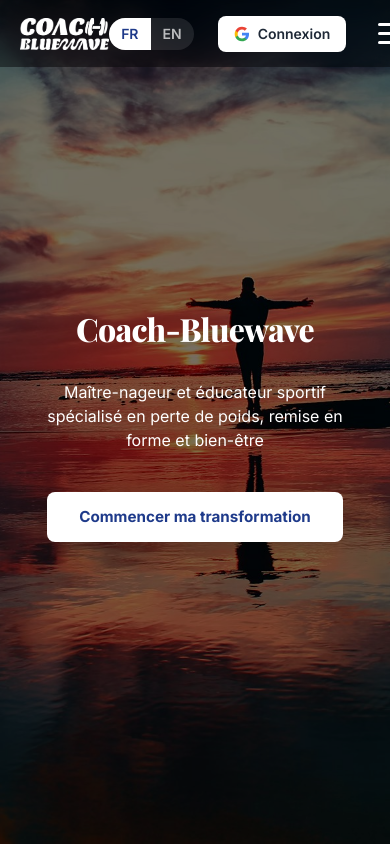
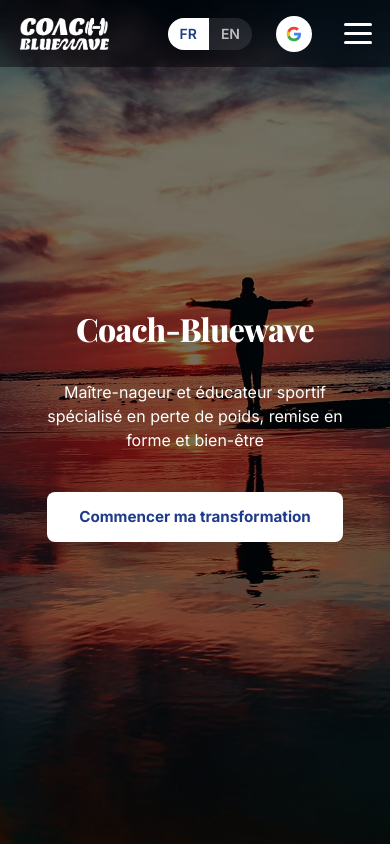
Before and after one commit to Unvodka/Coaching-and-Sport, a Next.js app: page / in a window 390 px wide. Shown: the top 844 px of the page. Built offline with nearby package versions, Linux system fonts and the light colour scheme; no server answers.

Commit message:
Hide sign-in text on mobile, show Google icon only
On small screens the login button now displays just the Google icon
as a compact circle button, keeping the full text on desktop.

Co-Authored-By: Claude Opus 4.6 <noreply@anthropic.com>

```diff
--- a/components/AuthButton.tsx
+++ b/components/AuthButton.tsx
@@ -42,7 +42,7 @@ export default function AuthButton() {
     return (
       <button
         onClick={handleSignIn}
-        className="flex items-center gap-2 bg-white text-gray-800 px-4 py-2 rounded-lg font-semibold text-sm hover:bg-gray-100 transition-colors"
+        className="flex items-center gap-2 bg-white text-gray-800 px-4 py-2 rounded-lg font-semibold text-sm hover:bg-gray-100 transition-colors max-md:px-2.5 max-md:py-2.5 max-md:rounded-full"
       >
         <svg className="w-4 h-4" viewBox="0 0 24 24">
           <path
@@ -62,7 +62,7 @@ export default function AuthButton() {
             d="M12 5.38c1.62 0 3.06.56 4.21 1.64l3.15-3.15C17.45 2.09 14.97 1 12 1 7.7 1 3.99 3.47 2.18 7.07l3.66 2.84c.87-2.6 3.3-4.53 6.16-4.53z"
           />
         </svg>
-        {t("auth.signIn")}
+        <span className="max-md:hidden">{t("auth.signIn")}</span>
       </button>
     );
   }
```
